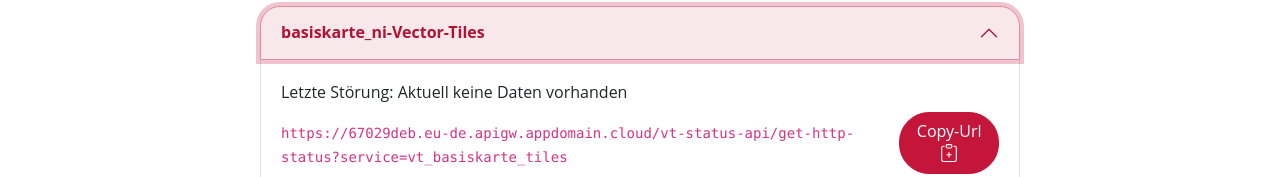
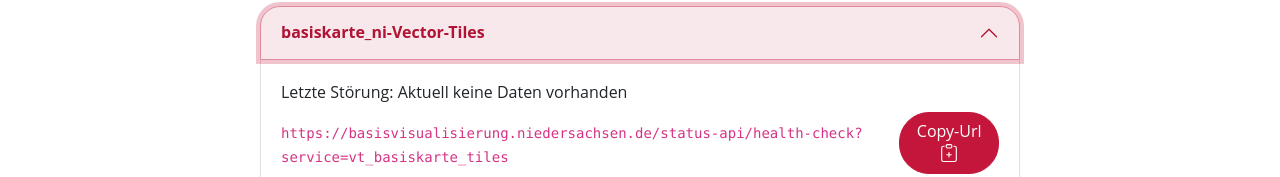
Before and after one commit to Basisvisualisierung/vt-landing-page, a plain HTML site: page status/status.html in a window 1280 px wide. Both pictures are taken after a click on the button "basiskarte_ni-Vector-Tiles". Shown: the part 145-322 px from the top of the page. Drawn offline with Linux system fonts and the light colour scheme; no server answers; a script that the page names is missing.

Commit message:
feat: urls with subdomain for status-api

```diff
--- a/js/status.js
+++ b/js/status.js
@@ -11,7 +11,7 @@ let services = ["vt_basiskarte_tiles",
     "fonts",
     "offline_test"]
 
-let baseUrl = "https://67029deb.eu-de.apigw.appdomain.cloud/vt-status-api/get-http-status?service="
+let baseUrl = "https://basisvisualisierung.niedersachsen.de/status-api/health-check?service="
 
 getStatus();
 setInterval(function () {
@@ -20,7 +20,6 @@ setInterval(function () {
 
 getLatestStatusDbDoc()
 
-// gets the status of every service, that ist listed in "services"
 function getStatus() {
     let service;
     for (service of services) {
@@ -28,7 +27,6 @@ function getStatus() {
     }
 
 }
-
 // send the request and changes the html depending on the response
 function sendRequest(service) {
     url = baseUrl + service;
@@ -38,7 +36,9 @@ function sendRequest(service) {
         if (xmlHttp.readyState === XMLHttpRequest.DONE) {
             var status = xmlHttp.status;
             if (status === 0 || (status >= 200 && status < 400)) {
+
                 var response = JSON.parse(xmlHttp.responseText)
+                for (const [key, feature] of Object.entries(response))
                 var element = document.getElementById(service);
                 var span_small_text = element.getElementsByClassName("small")[0];
                 if (response.status == "online") {
@@ -113,7 +113,7 @@ function showToast(header, msg) {
 
 
 function getLatestStatusDbDoc() {
-    url = "https://67029deb.eu-de.apigw.appdomain.cloud/vt-status-api/get-latest-status-db-doc?name=" + services
+    url = "https://67029deb.eu-de.apigw.appdomain.cloud/status-api/get-outages?"
     var xmlHttp = new XMLHttpRequest();
     xmlHttp.open("GET", url, true);
     xmlHttp.onreadystatechange = function () {
@@ -126,13 +126,7 @@ function getLatestStatusDbDoc() {
         }
     }
     xmlHttp.send();
-
-
-
 }
-
-
-
 
 
 function writeLatestMalfunctionToHTML(response_docs) {
--- a/status/status.html
+++ b/status/status.html
@@ -55,7 +55,7 @@
                                 </div>
                                 <div class="row my-1">
                                     <div class="col-xl-10 my-2">
-                                        <code>https://67029deb.eu-de.apigw.appdomain.cloud/vt-status-api/get-http-status?service=vt_basiskarte_tiles</code>
+                                        <code>https://basisvisualisierung.niedersachsen.de/status-api/health-check?service=vt_basiskarte_tiles</code>
                                     </div>
                                     <div class="col-xl-2">
                                         <button class="btn btn-primary urlBtn px-3 px-md-3"
@@ -100,7 +100,7 @@
                                 </div>
                                 <div class="row my-2">
                                     <div class="col-xl-10 my-2">
-                                        <code>https://67029deb.eu-de.apigw.appdomain.cloud/vt-status-api/get-http-status?service=alkis_tiles</code>
+                                        <code>https://basisvisualisierung.niedersachsen.de/status-api/health-check?service=alkis_tiles</code>
                                     </div>
                                     <div class="col-xl-2">
                                         <button class="btn btn-primary urlBtn px-3 px-md-3"
@@ -146,7 +146,7 @@
                                 </div>
                                 <div class="row my-2">
                                     <div class="col-xl-10 my-2">
-                                        <code>https://67029deb.eu-de.apigw.appdomain.cloud/vt-status-api/get-http-status?service=vt_basiskarte_classic</code>
+                                        <code>https://basisvisualisierung.niedersachsen.de/status-api/health-check?service=vt_basiskarte_classic</code>
                                     </div>
                                     <div class="col-xl-2">
                                         <button class="btn btn-primary urlBtn px-3 px-md-3"
@@ -193,7 +193,7 @@
                                 </div>
                                 <div class="row my-2">
                                     <div class="col-xl-10 my-2">
-                                        <code>https://67029deb.eu-de.apigw.appdomain.cloud/vt-status-api/get-http-status?service=vt_basiskarte_color</code>
+                                        <code>https://basisvisualisierung.niedersachsen.de/status-api/health-check?service=vt_basiskarte_color</code>
                                     </div>
                                     <div class="col-xl-2">
                                         <button class="btn btn-primary urlBtn px-3 px-md-3"
@@ -240,7 +240,7 @@
                                 </div>
                                 <div class="row my-2">
                                     <div class="col-xl-10 my-2">
-                                        <code>https://67029deb.eu-de.apigw.appdomain.cloud/vt-status-api/get-http-status?service=vt_basiskarte_grayscale</code>
+                                        <code>https://basisvisualisierung.niedersachsen.de/status-api/health-check?service=vt_basiskarte_grayscale</code>
                                     </div>
                                     <div class="col-xl-2">
                                         <button class="btn btn-primary urlBtn px-3 px-md-3"
@@ -287,7 +287,7 @@
                                 </div>
                                 <div class="row my-2">
                                     <div class="col-xl-10 my-2">
-                                        <code>https://67029deb.eu-de.apigw.appdomain.cloud/vt-status-api/get-http-status?service=vt_basiskarte_light</code>
+                                        <code>https://basisvisualisierung.niedersachsen.de/status-api/health-check?service=vt_basiskarte_light</code>
                                     </div>
                                     <div class="col-xl-2">
                                         <button class="btn btn-primary urlBtn px-3 px-md-3"
@@ -334,7 +334,7 @@
                                 </div>
                                 <div class="row my-2">
                                     <div class="col-xl-10 my-2">
-                                        <code>https://67029deb.eu-de.apigw.appdomain.cloud/vt-status-api/get-http-status?service=vt_basiskarte_night</code>
+                                        <code>https://basisvisualisierung.niedersachsen.de/status-api/health-check?service=vt_basiskarte_night</code>
                                     </div>
                                     <div class="col-xl-2">
                                         <button class="btn btn-primary urlBtn px-3 px-md-3"
@@ -381,7 +381,7 @@
                                 </div>
                                 <div class="row my-2">
                                     <div class="col-xl-10 my-2">
-                                        <code>https://67029deb.eu-de.apigw.appdomain.cloud/vt-status-api/get-http-status?service=grundsteuer_styles</code>
+                                        <code>https://basisvisualisierung.niedersachsen.de/status-api/health-check?service=grundsteuer_styles</code>
                                     </div>
                                     <div class="col-xl-2">
                                         <button class="btn btn-primary urlBtn px-3 px-md-3"
@@ -429,7 +429,7 @@
                                 </div>
                                 <div class="row my-2">
                                     <div class="col-xl-10 my-2">
-                                        <code>https://67029deb.eu-de.apigw.appdomain.cloud/vt-status-api/get-http-status?service=ki_styles</code>
+                                        <code>https://basisvisualisierung.niedersachsen.de/status-api/health-check?service=ki_styles</code>
                                     </div>
                                     <div class="col-xl-2">
                                         <button class="btn btn-primary urlBtn px-3 px-md-3"
@@ -474,7 +474,7 @@
                                 </div>
                                 <div class="row my-2">
                                     <div class="col-xl-10 my-2">
-                                        <code>https://67029deb.eu-de.apigw.appdomain.cloud/vt-status-api/get-http-status?service=opengeodata_styles</code>
+                                        <code>https://basisvisualisierung.niedersachsen.de/status-api/health-check?service=opengeodata_styles</code>
                                     </div>
                                     <div class="col-xl-2">
                                         <button class="btn btn-primary urlBtn px-3 px-md-3"
@@ -518,7 +518,7 @@
                                 </div>
                                 <div class="row my-2">
                                     <div class="col-xl-10 my-2">
-                                        <code>https://67029deb.eu-de.apigw.appdomain.cloud/vt-status-api/get-http-status?service=fonts</code>
+                                        <code>https://basisvisualisierung.niedersachsen.de/status-api/health-check?service=fonts</code>
                                     </div>
                                     <div class="col-xl-2">
                                         <button class="btn btn-primary urlBtn px-3 px-md-3"
@@ -564,7 +564,7 @@
                                 </div>
                                 <div class="row my-2">
                                     <div class="col-xl-10 my-2">
-                                        <code>https://67029deb.eu-de.apigw.appdomain.cloud/vt-status-api/get-http-status?service=offline_test</code>
+                                        <code>https://basisvisualisierung.niedersachsen.de/status-api/health-check?service=offline_test</code>
                                     </div>
                                     <div class="col-xl-2">
                                         <button class="btn btn-primary urlBtn px-3 px-md-3"
```
